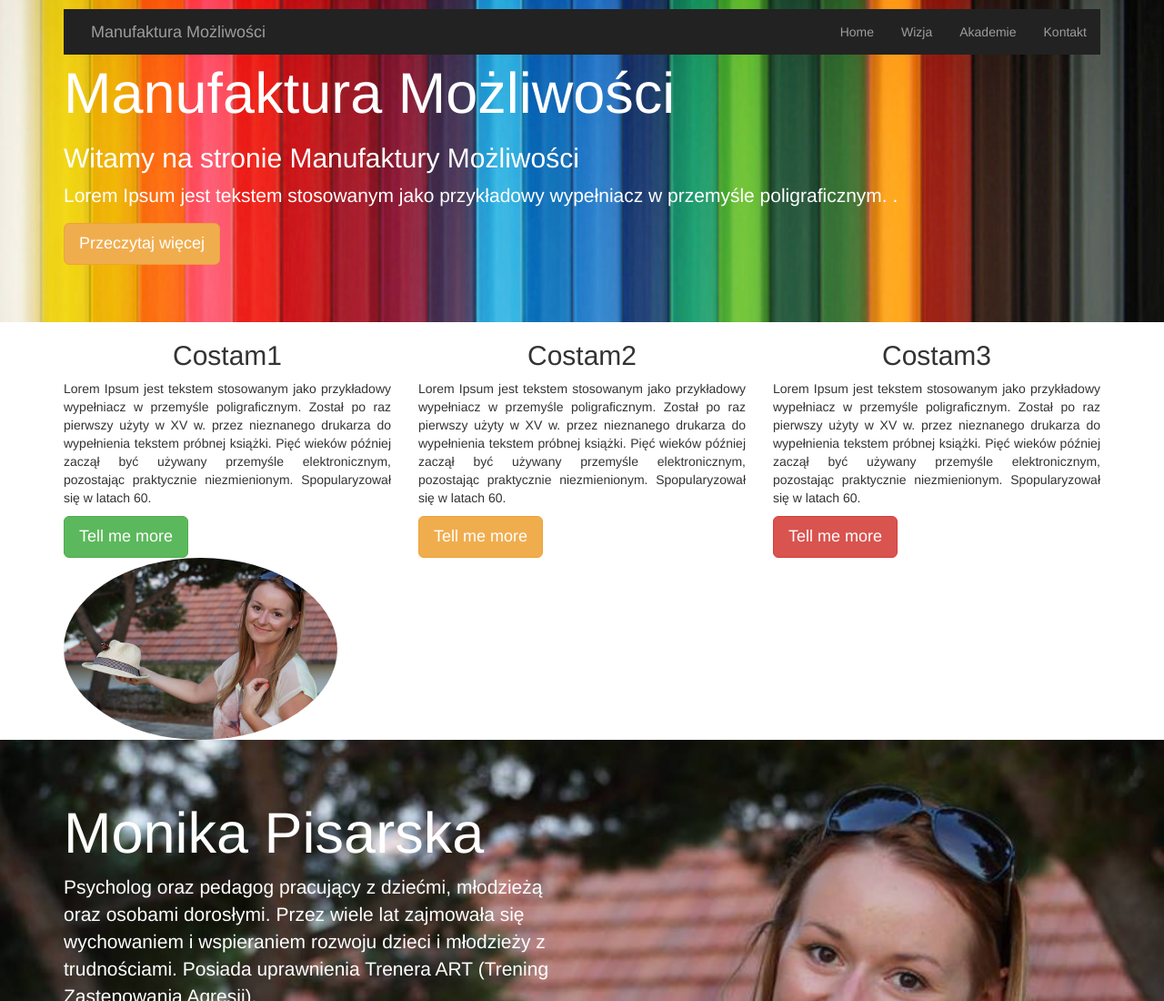
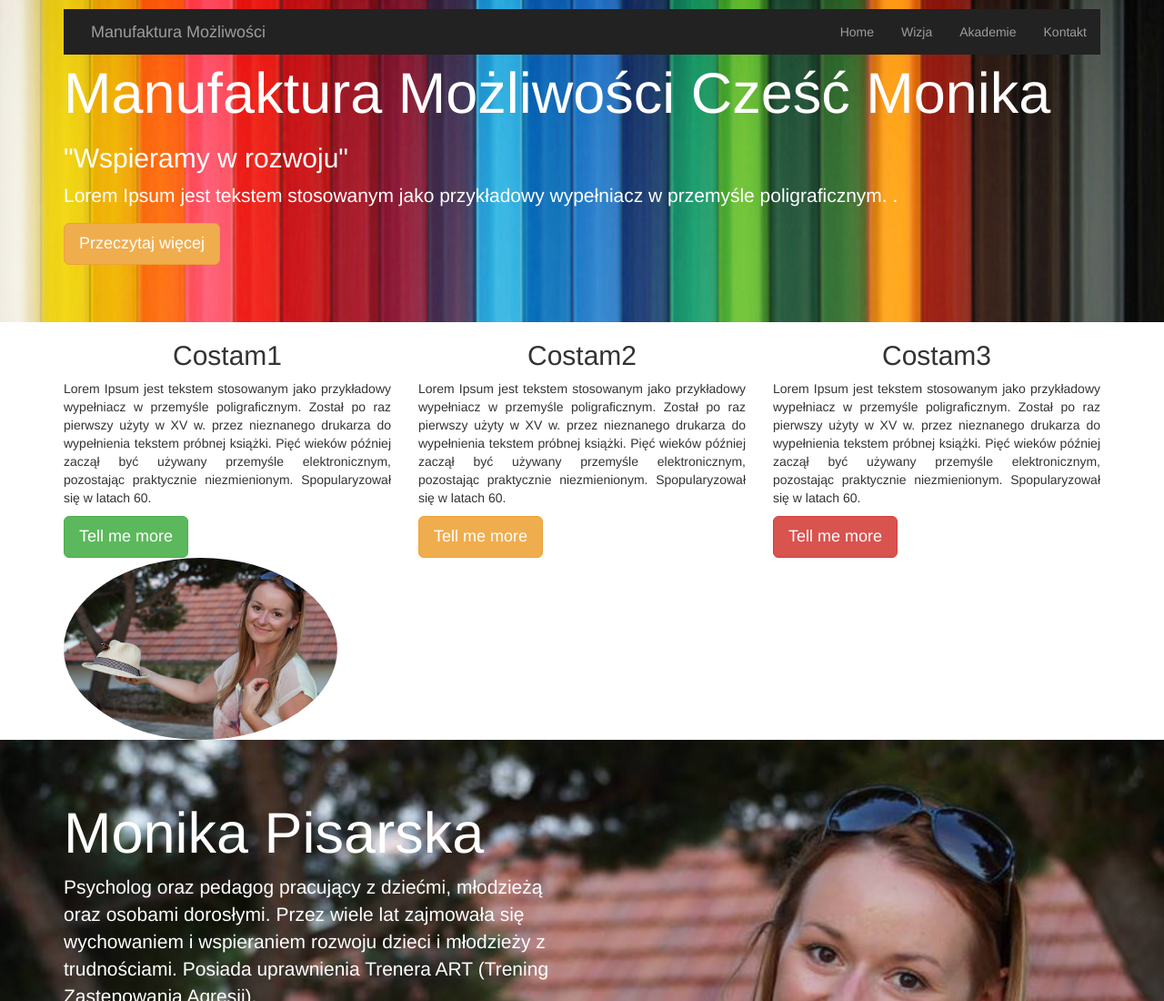
Before and after one commit to BearWithHeadPhones/Manufaktura, a plain HTML site: page main.html in a window 1280 px wide. Shown: the top 1100 px of the page at 91% size. Drawn offline with nearby package versions, Linux system fonts and the light colour scheme.

Commit message:
czesc monika

```diff
--- a/main.html
+++ b/main.html
@@ -45,9 +45,8 @@
   <div class="jumbotron" id="home">
     <div class="container">
 
-
-      <h1> Manufaktura Możliwości</h1>
-      <h2> Witamy na stronie Manufaktury Możliwości</h2>
+      <h1> Manufaktura Możliwości Cześć Monika</h1>
+      <h2> "Wspieramy w rozwoju"</h2>
       <p> Lorem Ipsum jest tekstem stosowanym jako przykładowy wypełniacz w przemyśle poligraficznym. .</p>
       <p><a href="http://www.onet.pl" class="btn btn-warning btn-lg" > Przeczytaj więcej</a></p>
       </div>
--- a/style.css
+++ b/style.css
@@ -6,10 +6,8 @@
 	background-position:center top;
 	min-height:500;
 	margin-bottom:0px;
-	color: #FFF;
-
+	color: #Fff ;
 }
-
 
 .navbar-fixed-top {
 	margin-top: 10px;
@@ -25,6 +23,7 @@
 	min-height:100vh;
 	margin-bottom:0px;
 }
+
 
 
 .alt2{
```
Also changed, not shown: images/back2.jpg (added), images/back3.jpg (added).
